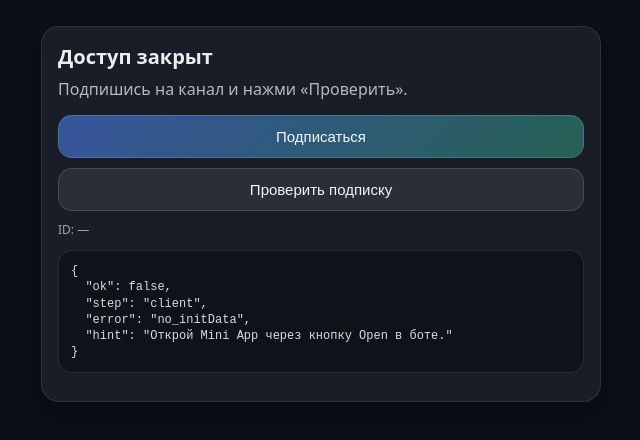
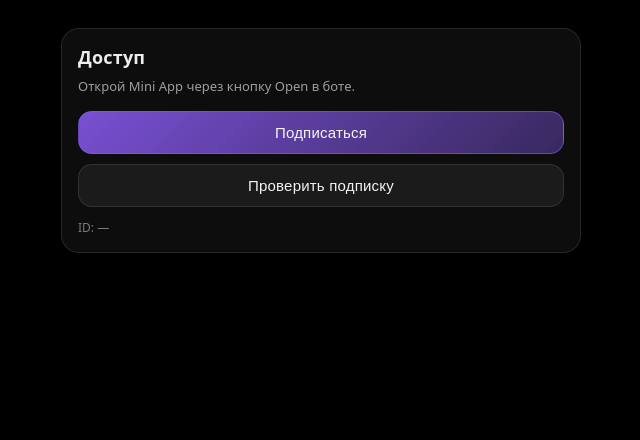
Before and after one commit to Mlynarchik21/miniapp.crypto-invest, a Next.js app: page / in a window 1280 px wide. Shown: the top 440 px of the page, without its empty margins (319-959 px from the left). Built offline with nearby package versions, Linux system fonts and the light colour scheme.

Commit message:
Update page.tsx

```diff
--- a/app/page.tsx
+++ b/app/page.tsx
@@ -1,8 +1,9 @@
 "use client";
 
-import { useEffect, useMemo, useState } from "react";
+import { useEffect, useMemo, useRef, useState } from "react";
 
-type Screen = "loading" | "gate" | "verified" | "courses";
+type Screen = "loading" | "gate" | "courses";
+type Phase = "loading" | "checking" | "done";
 
 function tg() {
   // @ts-ignore
@@ -19,27 +20,158 @@ function getStartAppSource() {
   return startParam ? String(startParam) : null;
 }
 
+function Dots({ speedMs = 450 }: { speedMs?: number }) {
+  const [n, setN] = useState(1);
+  useEffect(() => {
+    const t = setInterval(() => setN((x) => (x % 3) + 1), speedMs);
+    return () => clearInterval(t);
+  }, [speedMs]);
+  return <span style={{ display: "inline-block", width: 18 }}>{Array.from({ length: n }).map(() => ".").join("")}</span>;
+}
+
+function clamp(n: number, min: number, max: number) {
+  return Math.max(min, Math.min(max, n));
+}
+
 export default function Page() {
   const [screen, setScreen] = useState<Screen>("loading");
+  const [phase, setPhase] = useState<Phase>("loading");
+  const [progress, setProgress] = useState(6);
   const [userId, setUserId] = useState<number | null>(null);
-  const [serverResp, setServerResp] = useState<any>(null);
 
+  const [gateHint, setGateHint] = useState<string | null>(null);
+
+  // ✅ твоя ссылка на канал
   const channelLink = useMemo(() => "https://t.me/+UY4Pyf9PFpxjNWU6", []);
 
+  const mounted = useRef(false);
+
+  // ===== UI helpers =====
+  const BG = "#000000";
+  const CardBG = "rgba(255,255,255,0.05)";
+  const Border = "rgba(255,255,255,0.10)";
+  const Text = "rgba(255,255,255,0.92)";
+  const Muted = "rgba(255,255,255,0.60)";
+  const Purple = "#8B5CF6"; // фиолетовый акцент
+
+  const Shell = ({ children }: { children: React.ReactNode }) => (
+    <div
+      style={{
+        minHeight: "100vh",
+        background: BG,
+        color: Text,
+        fontFamily: "system-ui, -apple-system, Segoe UI, Roboto, Arial",
+        padding: 18
+      }}
+    >
+      <div style={{ maxWidth: 520, margin: "0 auto", paddingTop: 10 }}>{children}</div>
+    </div>
+  );
+
+  const Card = ({ children }: { children: React.ReactNode }) => (
+    <div
+      style={{
+        borderRadius: 18,
+        padding: 16,
+        background: CardBG,
+        border: `1px solid ${Border}`,
+        boxShadow: "0 14px 40px rgba(0,0,0,0.55)"
+      }}
+    >
+      {children}
+    </div>
+  );
+
+  const Btn = ({
+    children,
+    onClick,
+    variant = "ghost"
+  }: {
+    children: React.ReactNode;
+    onClick?: () => void;
+    variant?: "ghost" | "primary";
+  }) => (
+    <button
+      onClick={onClick}
+      style={{
+        width: "100%",
+        padding: "12px 14px",
+        borderRadius: 14,
+        border: `1px solid ${variant === "primary" ? "rgba(139,92,246,0.55)" : Border}`,
+        background:
+          variant === "primary"
+            ? `linear-gradient(135deg, rgba(139,92,246,0.85), rgba(139,92,246,0.35))`
+            : "rgba(255,255,255,0.06)",
+        color: "rgba(255,255,255,0.95)",
+        cursor: "pointer",
+        fontSize: 15,
+        letterSpacing: 0.2
+      }}
+    >
+      {children}
+    </button>
+  );
+
+  function PhaseText() {
+    const map: Record<Phase, string> = {
+      loading: "Загружаем данные",
+      checking: "Проверяем подписку",
+      done: "Готово"
+    };
+    return (
+      <div style={{ fontSize: 13, color: Muted, letterSpacing: 0.2 }}>
+        {map[phase]}
+        {phase !== "done" ? <Dots /> : null}
+      </div>
+    );
+  }
+
+  // ===== Loading animation logic =====
+  useEffect(() => {
+    // прогресс мягко растёт сам, без резких скачков
+    if (screen !== "loading") return;
+    let raf = 0;
+    let t0 = performance.now();
+
+    const tick = (t: number) => {
+      const dt = (t - t0) / 1000;
+      t0 = t;
+
+      setProgress((p) => {
+        // пока "loading" — растём до 55
+        if (phase === "loading") return clamp(p + dt * 14, 6, 55);
+        // пока "checking" — растём до 88
+        if (phase === "checking") return clamp(p + dt * 10, 55, 88);
+        // done — до 100
+        return clamp(p + dt * 40, 88, 100);
+      });
+
+      raf = requestAnimationFrame(tick);
+    };
+
+    raf = requestAnimationFrame(tick);
+    return () => cancelAnimationFrame(raf);
+  }, [screen, phase]);
+
   async function checkSubscription() {
+    // 1) стадия загрузки (короткая)
     setScreen("loading");
-    setServerResp(null);
+    setPhase("loading");
+    setGateHint(null);
+
+    // небольшая пауза чтобы анимация “успела начаться”
+    await new Promise((r) => setTimeout(r, 450));
+    setPhase("checking");
 
     const initData = getInitData();
     const source = getStartAppSource();
 
     if (!initData) {
-      setServerResp({
-        ok: false,
-        step: "client",
-        error: "no_initData",
-        hint: "Открой Mini App через кнопку Open в боте."
-      });
+      // без лишнего текста: просто переводим в gate
+      setPhase("done");
+      setProgress(100);
+      await new Promise((r) => setTimeout(r, 250));
+      setGateHint("Открой Mini App через кнопку Open в боте.");
       setScreen("gate");
       return;
     }
@@ -50,11 +182,13 @@ export default function Page() {
       body: JSON.stringify({ initData, source })
     });
 
-    const j = await r.json().catch(() => ({ ok: false, step: "client", error: "bad_json" }));
-    setServerResp(j);
+    const j = await r.json().catch(() => null);
 
     if (!j?.ok) {
-      setUserId(null);
+      setPhase("done");
+      setProgress(100);
+      await new Promise((r) => setTimeout(r, 250));
+      setGateHint("Проверка не прошла. Нажми «Проверить» ещё раз.");
       setScreen("gate");
       return;
     }
@@ -62,105 +196,89 @@ export default function Page() {
     setUserId(Number(j.user_id));
 
     if (j.subscribed) {
-      setScreen("verified");
-      setTimeout(() => setScreen("courses"), 3000);
-    } else {
-      setScreen("gate");
+      // плавно добиваем прогресс и идём дальше
+      setPhase("done");
+      setProgress(100);
+      await new Promise((r) => setTimeout(r, 350));
+      setScreen("courses");
+      return;
     }
+
+    // не подписан
+    setPhase("done");
+    setProgress(100);
+    await new Promise((r) => setTimeout(r, 250));
+    setGateHint("Курсы уже ждут тебя — осталось совсем чуть-чуть 🙂");
+    setScreen("gate");
   }
 
   useEffect(() => {
+    if (mounted.current) return;
+    mounted.current = true;
+
     const w = tg();
     w?.ready?.();
     w?.expand?.();
+
     checkSubscription();
     // eslint-disable-next-line react-hooks/exhaustive-deps
   }, []);
 
-  const Shell = ({ children }: { children: React.ReactNode }) => (
-    <div
-      style={{
-        minHeight: "100vh",
-        padding: 16,
-        color: "rgba(255,255,255,0.92)",
-        fontFamily: "system-ui, -apple-system, Segoe UI, Roboto, Arial",
-        background: "#0B0F1A"
-      }}
-    >
-      <div style={{ maxWidth: 560, margin: "0 auto", paddingTop: 10 }}>{children}</div>
-    </div>
-  );
-
-  const Card = ({ children }: { children: React.ReactNode }) => (
-    <div
-      style={{
-        borderRadius: 18,
-        padding: 16,
-        background: "rgba(255,255,255,0.06)",
-        border: "1px solid rgba(255,255,255,0.10)",
-        boxShadow: "0 10px 30px rgba(0,0,0,0.35)"
-      }}
-    >
-      {children}
-    </div>
-  );
-
-  const Button = ({
-    children,
-    onClick,
-    kind = "default"
-  }: {
-    children: React.ReactNode;
-    onClick?: () => void;
-    kind?: "default" | "primary";
-  }) => (
-    <button
-      onClick={onClick}
-      style={{
-        width: "100%",
-        padding: "12px 14px",
-        borderRadius: 14,
-        border: "1px solid rgba(255,255,255,0.14)",
-        background:
-          kind === "primary"
-            ? "linear-gradient(135deg, rgba(80,130,255,0.55), rgba(70,255,190,0.30))"
-            : "rgba(255,255,255,0.08)",
-        color: "rgba(255,255,255,0.95)",
-        cursor: "pointer",
-        fontSize: 15
-      }}
-    >
-      {children}
-    </button>
-  );
-
-  const Debug = () =>
-    serverResp ? (
-      <pre
-        style={{
-          marginTop: 12,
-          padding: 12,
-          borderRadius: 14,
-          background: "rgba(0,0,0,0.35)",
-          border: "1px solid rgba(255,255,255,0.10)",
-          overflowX: "auto",
-          fontSize: 12,
-          lineHeight: 1.35,
-          color: "rgba(255,255,255,0.85)"
-        }}
-      >
-        {JSON.stringify(serverResp, null, 2)}
-      </pre>
-    ) : null;
+  // ===== Screens =====
 
   if (screen === "loading") {
     return (
       <Shell>
-        <Card>
-          <div style={{ fontSize: 16, fontWeight: 800 }}>CryptoInvest</div>
-          <div style={{ marginTop: 8, opacity: 0.78 }}>Проверяем доступ…</div>
-          <Debug />
-        </Card>
+        <div style={{ textAlign: "center", paddingTop: 80 }}>
+          <div
+            style={{
+              width: 44,
+              height: 44,
+              borderRadius: 999,
+              margin: "0 auto 18px",
+              border: "4px solid rgba(139,92,246,0.18)",
+              borderTopColor: Purple,
+              animation: "spin 0.9s linear infinite"
+            }}
+          />
+          <PhaseText />
+
+          <div style={{ height: 18 }} />
+
+          <div
+            style={{
+              width: "100%",
+              maxWidth: 420,
+              margin: "0 auto",
+              height: 10,
+              borderRadius: 999,
+              background: "rgba(255,255,255,0.06)",
+              border: `1px solid ${Border}`,
+              overflow: "hidden"
+            }}
+          >
+            <div
+              style={{
+                height: "100%",
+                width: `${Math.round(progress)}%`,
+                background: `linear-gradient(90deg, rgba(139,92,246,0.95), rgba(139,92,246,0.35))`,
+                boxShadow: "0 0 18px rgba(139,92,246,0.35)",
+                transition: "width 120ms linear"
+              }}
+            />
+          </div>
+
+          <div style={{ marginTop: 10, fontSize: 12, color: "rgba(255,255,255,0.45)" }}>
+            {Math.round(progress)}%
+          </div>
+
+          <style>{`
+            @keyframes spin {
+              from { transform: rotate(0deg); }
+              to { transform: rotate(360deg); }
+            }
+          `}</style>
+        </div>
       </Shell>
     );
   }
@@ -169,104 +287,78 @@ export default function Page() {
     return (
       <Shell>
         <Card>
-          <div style={{ fontSize: 20, fontWeight: 800 }}>Доступ закрыт</div>
-          <div style={{ marginTop: 8, opacity: 0.75, lineHeight: 1.45 }}>
-            Подпишись на канал и нажми «Проверить».
+          <div style={{ fontSize: 18, fontWeight: 800, letterSpacing: 0.2 }}>Доступ</div>
+          <div style={{ marginTop: 8, color: Muted, lineHeight: 1.5, fontSize: 13 }}>
+            {gateHint ?? "Подпишись на канал и нажми «Проверить»."}
           </div>
 
           <div style={{ height: 14 }} />
 
           <a href={channelLink} style={{ textDecoration: "none" }}>
-            <Button kind="primary">Подписаться</Button>
+            <Btn variant="primary">Подписаться</Btn>
           </a>
 
           <div style={{ height: 10 }} />
 
-          <Button onClick={checkSubscription}>Проверить подписку</Button>
+          <Btn onClick={checkSubscription}>Проверить подписку</Btn>
 
-          <div style={{ marginTop: 10, fontSize: 12, opacity: 0.65 }}>
+          <div style={{ marginTop: 12, fontSize: 12, color: "rgba(255,255,255,0.45)" }}>
             ID: {userId ?? "—"}
           </div>
-
-          <Debug />
         </Card>
       </Shell>
     );
   }
 
-  if (screen === "verified") {
-    return (
-      <Shell>
-        <Card>
-          <div style={{ fontSize: 20, fontWeight: 800 }}>Готово ✅</div>
-          <div style={{ marginTop: 8, opacity: 0.75, lineHeight: 1.45 }}>
-            Доступ подтверждён. Загружаем курсы…
-          </div>
-
-          <div style={{ height: 14 }} />
-          <div style={{ height: 10, borderRadius: 999, background: "rgba(255,255,255,0.10)", overflow: "hidden" }}>
-            <div
-              style={{
-                height: "100%",
-                width: "100%",
-                transformOrigin: "left",
-                animation: "fill 3s linear forwards",
-                background: "linear-gradient(90deg, rgba(80,130,255,0.9), rgba(70,255,190,0.9))"
-              }}
-            />
-          </div>
-
-          <style>{`
-            @keyframes fill {
-              from { transform: scaleX(0); }
-              to { transform: scaleX(1); }
-            }
-          `}</style>
-
-          <div style={{ marginTop: 10, fontSize: 12, opacity: 0.65 }}>ID: {userId ?? "—"}</div>
-          <Debug />
-        </Card>
-      </Shell>
-    );
-  }
-
-  // courses (макет)
+  // ===== Courses mock =====
   return (
     <Shell>
-      <div style={{ display: "flex", alignItems: "center", gap: 10, marginBottom: 12 }}>
-        <div>
-          <div style={{ fontSize: 18, fontWeight: 800 }}>Курсы</div>
-          <div style={{ fontSize: 12, opacity: 0.65 }}>Макет</div>
-        </div>
-        <div style={{ marginLeft: "auto", fontSize: 12, opacity: 0.6 }}>ID: {userId ?? "—"}</div>
+      <div style={{ display: "flex", alignItems: "baseline", gap: 10, marginBottom: 12 }}>
+        <div style={{ fontSize: 18, fontWeight: 850, letterSpacing: 0.2 }}>Курсы</div>
+        <div style={{ marginLeft: "auto", fontSize: 12, color: "rgba(255,255,255,0.45)" }}>ID: {userId ?? "—"}</div>
       </div>
 
       <div style={{ display: "grid", gap: 12 }}>
-        <Card>
-          <div style={{ fontSize: 16, fontWeight: 750 }}>Блок 1 — Введение</div>
-          <div style={{ marginTop: 6, opacity: 0.75 }}>Основы и правила.</div>
-          <div style={{ height: 10 }} />
-          <Button kind="primary" onClick={() => alert("Макет")}>
-            Открыть
-          </Button>
-        </Card>
+        {[
+          { title: "Введение", desc: "Старт, база и правила." },
+          { title: "Практика", desc: "Задачи, примеры, разбор." },
+          { title: "Стратегии", desc: "Подходы и тестирование." }
+        ].map((c) => (
+          <div
+            key={c.title}
+            style={{
+              borderRadius: 18,
+              padding: 16,
+              background: CardBG,
+              border: `1px solid ${Border}`
+            }}
+          >
+            <div style={{ fontSize: 15, fontWeight: 800, letterSpacing: 0.2 }}>{c.title}</div>
+            <div style={{ marginTop: 6, fontSize: 13, color: Muted, lineHeight: 1.45 }}>{c.desc}</div>
 
-        <Card>
-          <div style={{ fontSize: 16, fontWeight: 750 }}>Блок 2 — Практика</div>
-          <div style={{ marginTop: 6, opacity: 0.75 }}>Примеры и задания.</div>
-          <div style={{ height: 10 }} />
-          <Button onClick={() => alert("Макет")}>Открыть</Button>
-        </Card>
+            <div style={{ height: 12 }} />
 
-        <Card>
-          <div style={{ fontSize: 16, fontWeight: 750 }}>Блок 3 — Стратегии</div>
-          <div style={{ marginTop: 6, opacity: 0.75 }}>Схемы и тесты.</div>
-          <div style={{ height: 10 }} />
-          <Button onClick={() => alert("Макет")}>Открыть</Button>
-        </Card>
+            <Btn
+              variant="primary"
+              onClick={() => {
+                // макет
+                alert("Макет курса. Контент подключим позже.");
+              }}
+            >
+              Открыть
+            </Btn>
+          </div>
+        ))}
 
-        <Button onClick={checkSubscription}>Перепроверить подписку</Button>
-        <Debug />
+        <Btn onClick={checkSubscription}>Перепроверить подписку</Btn>
+
+        <Btn
+          onClick={() => {
+            tg()?.close?.();
+          }}
+        >
+          Закрыть
+        </Btn>
       </div>
     </Shell>
   );
```
